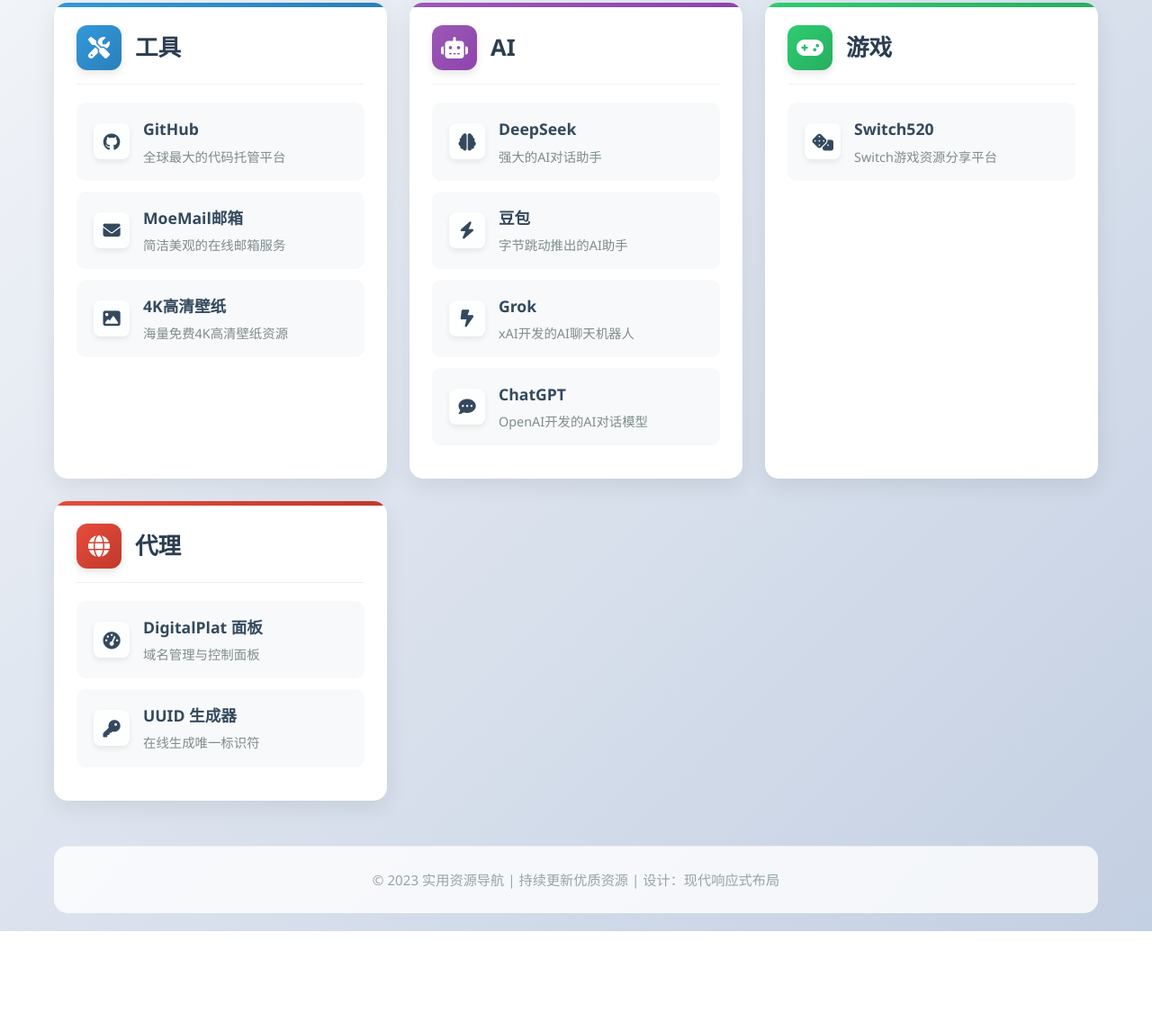
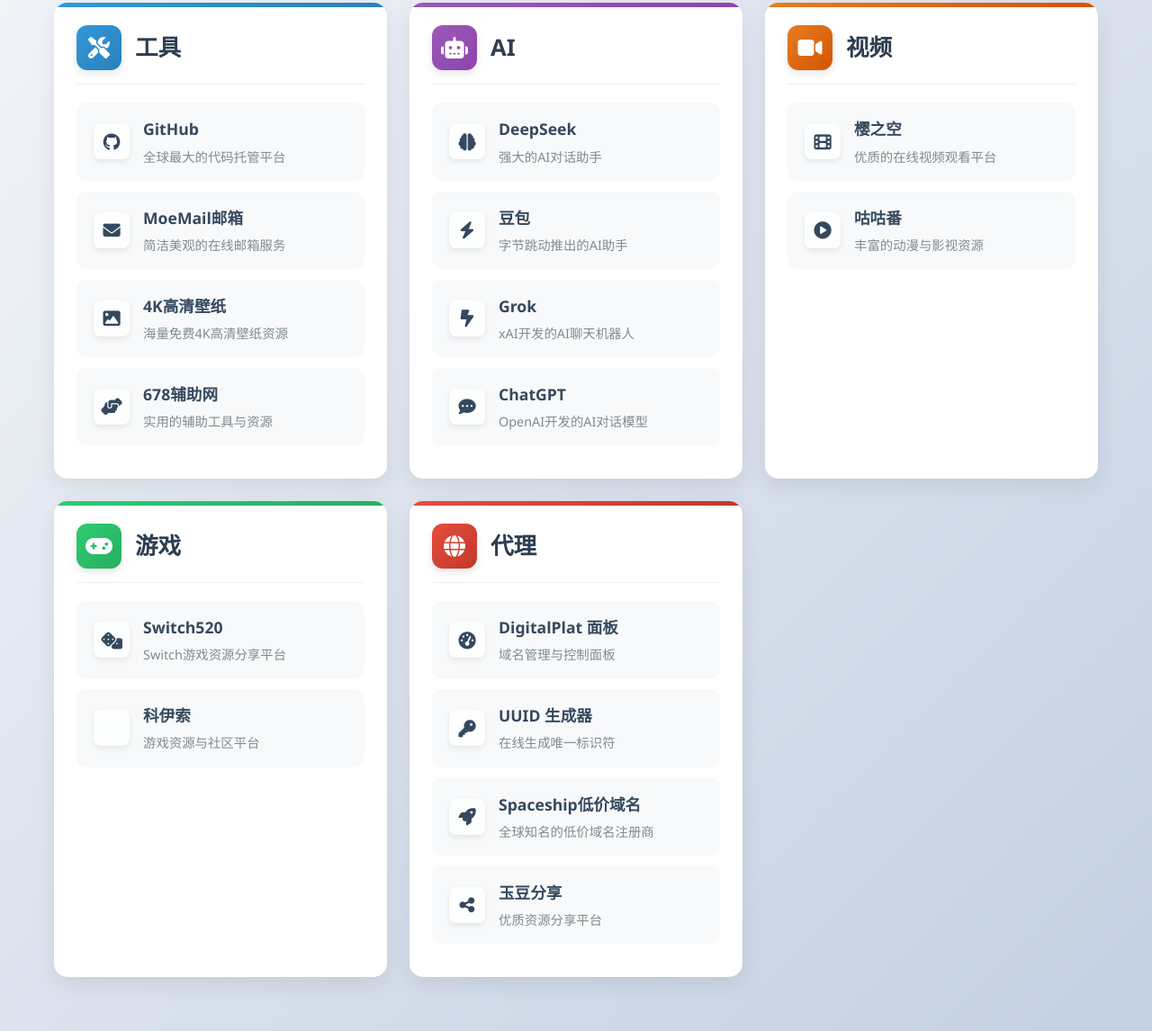
Before and after one commit to wa3duck/wa3duck.github.io, a plain HTML site: page index.html in a window 1280 px wide. Shown: the part 229-1375 px from the top of the page at 90% size. Before the commit the page ends 1264 px from the top, so only its background shows below. Drawn offline with Linux system fonts and the light colour scheme.

Commit message:
Update index.html with new video category and links
Added new categories for video and updated existing categories with additional links.

```diff
--- a/index.html
+++ b/index.html
@@ -79,6 +79,7 @@
         .ai::before { background: linear-gradient(90deg, #9b59b6, #8e44ad); }
         .games::before { background: linear-gradient(90deg, #2ecc71, #27ae60); }
         .proxy::before { background: linear-gradient(90deg, #e74c3c, #c0392b); }
+        .video::before { background: linear-gradient(90deg, #e67e22, #d35400); }
 
         .category:hover {
             transform: translateY(-10px);
@@ -110,6 +111,7 @@
         .ai .category-icon { background: linear-gradient(135deg, #9b59b6, #8e44ad); }
         .games .category-icon { background: linear-gradient(135deg, #2ecc71, #27ae60); }
         .proxy .category-icon { background: linear-gradient(135deg, #e74c3c, #c0392b); }
+        .video .category-icon { background: linear-gradient(135deg, #e67e22, #d35400); }
 
         .category h2 {
             font-size: 1.6rem;
@@ -171,17 +173,6 @@
             color: #7f8c8d;
         }
 
-        footer {
-            text-align: center;
-            margin-top: 50px;
-            padding: 25px;
-            color: #95a5a6;
-            font-size: 0.95rem;
-            border-top: 1px solid rgba(0, 0, 0, 0.05);
-            background: rgba(255, 255, 255, 0.8);
-            border-radius: 15px;
-        }
-
         @media (max-width: 768px) {
             .categories {
                 grid-template-columns: 1fr;
@@ -235,6 +226,15 @@
                             </div>
                         </a>
                     </li>
+                    <li>
+                        <a href="https://www.678cv.com" target="_blank">
+                            <div class="link-icon"><i class="fas fa-hands-helping"></i></div>
+                            <div class="link-text">
+                                <div class="link-title">678辅助网</div>
+                                <div class="link-desc">实用的辅助工具与资源</div>
+                            </div>
+                        </a>
+                    </li>
                 </ul>
             </div>
 
@@ -284,6 +284,34 @@
                 </ul>
             </div>
 
+            <!-- 视频分类 -->
+            <div class="category video">
+                <div class="category-title">
+                    <div class="category-icon"><i class="fas fa-video"></i></div>
+                    <h2>视频</h2>
+                </div>
+                <ul class="links">
+                    <li>
+                        <a href="https://skr.skrcc.cc:666/?ref=www.zjnav.com" target="_blank">
+                            <div class="link-icon"><i class="fas fa-film"></i></div>
+                            <div class="link-text">
+                                <div class="link-title">樱之空</div>
+                                <div class="link-desc">优质的在线视频观看平台</div>
+                            </div>
+                        </a>
+                    </li>
+                    <li>
+                        <a href="https://www.gugufans.cc" target="_blank">
+                            <div class="link-icon"><i class="fas fa-play-circle"></i></div>
+                            <div class="link-text">
+                                <div class="link-title">咕咕番</div>
+                                <div class="link-desc">丰富的动漫与影视资源</div>
+                            </div>
+                        </a>
+                    </li>
+                </ul>
+            </div>
+
             <!-- 游戏分类 -->
             <div class="category games">
                 <div class="category-title">
@@ -297,6 +325,15 @@
                             <div class="link-text">
                                 <div class="link-title">Switch520</div>
                                 <div class="link-desc">Switch游戏资源分享平台</div>
+                            </div>
+                        </a>
+                    </li>
+                    <li>
+                        <a href="https://koyso.com" target="_blank">
+                            <div class="link-icon"><i class="fas fa-joystick"></i></div>
+                            <div class="link-text">
+                                <div class="link-title">科伊索</div>
+                                <div class="link-desc">游戏资源与社区平台</div>
                             </div>
                         </a>
                     </li>
@@ -328,13 +365,27 @@
                             </div>
                         </a>
                     </li>
+                    <li>
+                        <a href="https://www.spaceship.com/zh/" target="_blank">
+                            <div class="link-icon"><i class="fas fa-rocket"></i></div>
+                            <div class="link-text">
+                                <div class="link-title">Spaceship低价域名</div>
+                                <div class="link-desc">全球知名的低价域名注册商</div>
+                            </div>
+                        </a>
+                    </li>
+                    <li>
+                        <a href="https://www.yudou.us" target="_blank">
+                            <div class="link-icon"><i class="fas fa-share-alt"></i></div>
+                            <div class="link-text">
+                                <div class="link-title">玉豆分享</div>
+                                <div class="link-desc">优质资源分享平台</div>
+                            </div>
+                        </a>
+                    </li>
                 </ul>
             </div>
         </div>
-
-        <footer>
-            <p>© 2023 实用资源导航 | 持续更新优质资源 | 设计：现代响应式布局</p>
-        </footer>
     </div>
 </body>
 </html>
```
